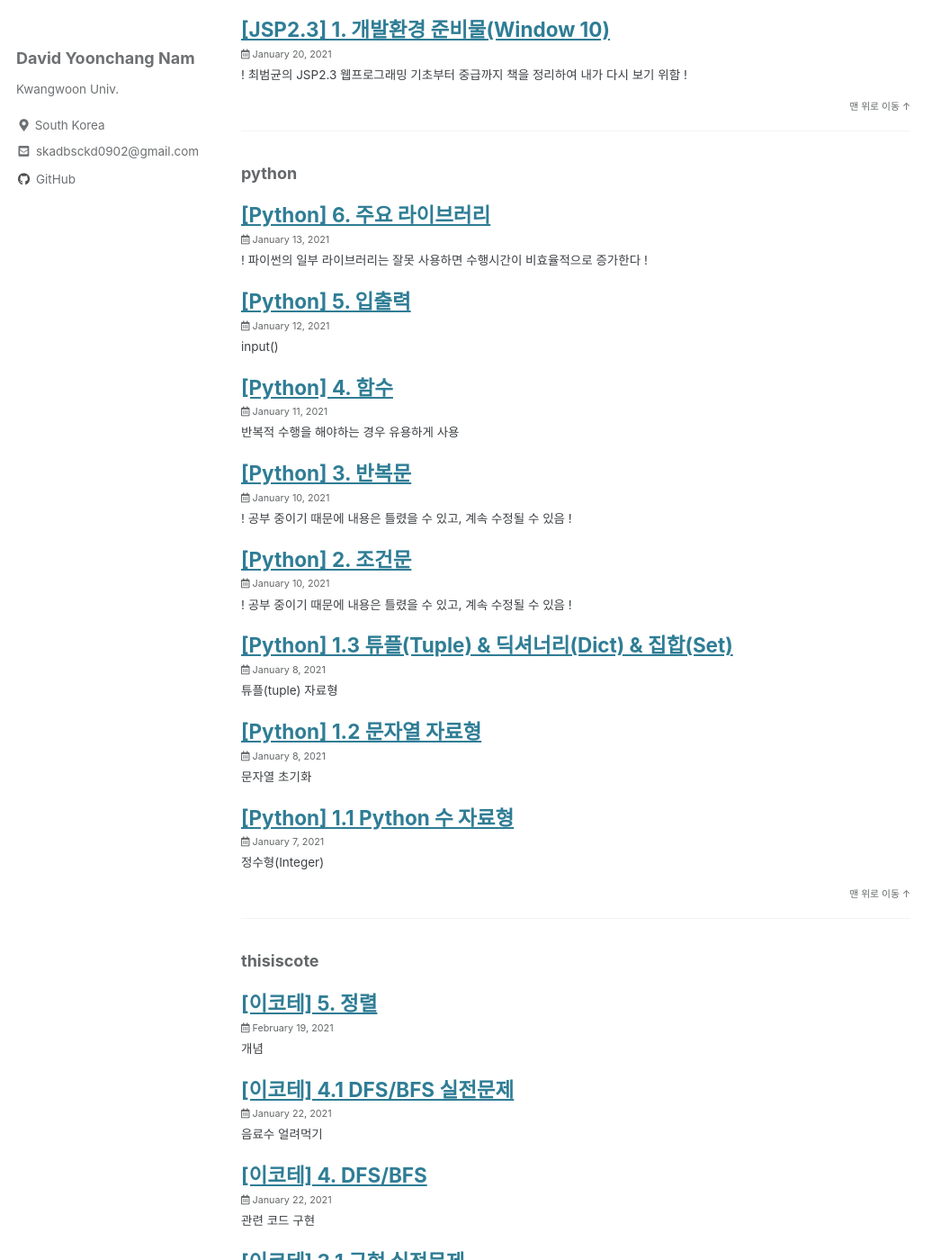
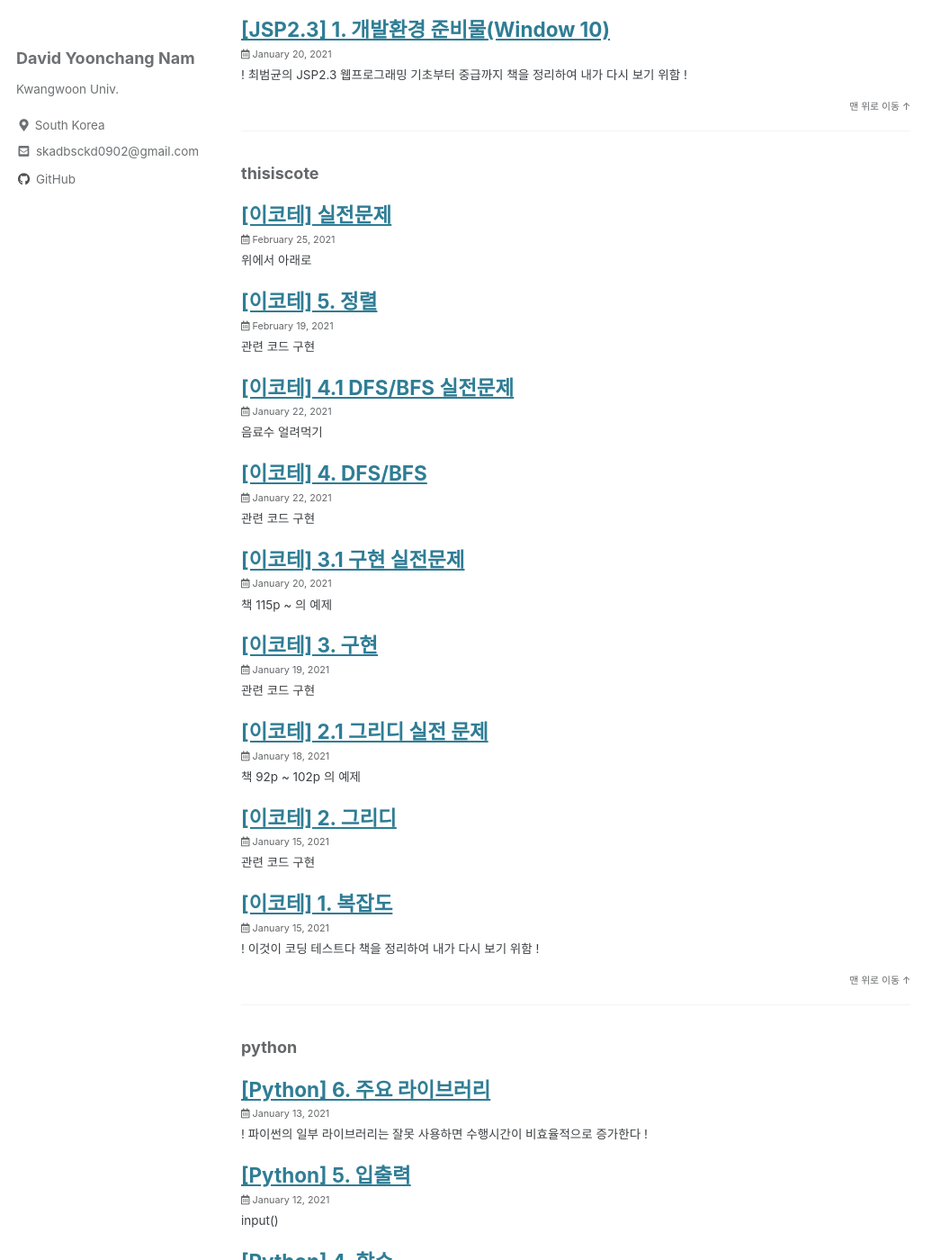
Before and after one commit to Akgop/Akgop.github.io, a Jekyll site: the page built from _pages/category-archive.md, in a window 1280 px wide and 1400 px high, scrolled down 4634 px. Shown: the whole window at 90% size, without its empty margins (0-1056 px from the left). Built offline with Jekyll 4.4.1, drawn with Linux system fonts in a browser that asks for light colours; cached includes are drawn as plain includes; part of the change alters nothing that is shown; some of the changed text lies outside the part shown.

Commit message:
Create 2021-02-25-thisiscote_51.md

````diff
--- a/_posts/2021-02-19-thisiscote_5.md
+++ b/_posts/2021-02-19-thisiscote_5.md
@@ -6,6 +6,12 @@ tags:
   - sorting
 toc: true
 ---
+
+### 관련 코드 구현
+
+---
+
+[[이코테] 실전 문제(예제)](http://akgop.github.io/thisiscote/thisiscote_51/)
 
 ### 개념
 
--- /dev/null
+++ b/_posts/2021-02-25-thisiscote_51.md
@@ -0,0 +1,84 @@
+---
+title: \[이코테] 실전문제
+categories:
+  - thisiscote
+tags:
+  - sorting
+toc: true
+---
+
+### 위에서 아래로
+
+---
+
+```python
+import sys
+
+def solution(lst):
+    lst.sort(reverse=True)
+    answer = ' '.join(lst)
+    return answer
+
+if __name__ == "__main__":
+    N = int(sys.stdin.readline().rstrip())
+    li = list()
+    for _ in range(N):
+        li.append(sys.stdin.readline().rstrip())
+    print(solution(li))
+```
+
+이 문제는 정렬을 할 수 있는지 물어보는 문제이고, input의 개수가 500개 이하이므로 어떠한 알고리즘을 사용해도 구현할 수 있다. 따라서 가장 편한 python 기본 정렬 라이브러리를 이용하는 것이 효과적이다.
+
+### 성적이 낮은 순서로 학생 출력하기
+
+---
+
+```python
+import sys
+
+def solution(students):
+    students.sort(key=lambda x: x[1])
+    answer = ''
+    for student in students:
+        answer += student[0]
+        answer += ' '
+    return answer
+
+if __name__ == "__main__":
+    N = int(sys.stdin.readline().rstrip())
+    li = list()
+    for _ in range(N):
+        name, score = sys.stdin.readline().rstrip().split()
+        li.append([name, int(score)])
+    print(solution(li))
+```
+
+해당 문제는 input이 10만이다. 따라서 O(NlogN)까지의 알고리즘을 사용하여 구현할 수 있다. 혹은 O(N)인 계수정렬을 사용할 수 있다. 계수정렬을 사용할 수 있는 이유는 성적과 같이 input의 범위가 100이므로 사용하기 적합하다.
+
+하지만 구현의 간단함을 위해 파이썬 기본 라이브러리를 사용하되, lambda 함수와 tuple형태의 자료구조에 익숙함을 갖고 풀 수 있어야 한다.
+
+### 두 배열의 원소 교체
+
+---
+
+```python
+import sys
+
+def solution(a, b, k):
+    a.sort()
+    b.sort(reverse=True)
+    for i in range(k):
+        if a[i] >= b[i]:
+            break
+        a[i], b[i] = b[i], a[i]
+    return sum(a)
+
+if __name__ == "__main__":
+    N, K = map(int, sys.stdin.readline().rstrip().split())
+    li_a = (list(map(int, sys.stdin.readline().rstrip().split())))
+    li_b = (list(map(int, sys.stdin.readline().rstrip().split())))
+    print(solution(li_a, li_b, K))
+
+```
+
+본 문제는 인풋이 10만이므로 마찬가지로 O(NlogN)이하의 알고리즘을 사용해야 하고, 파이썬 기본 라이브러리를 사용하는 것이 효과적이다.
````
